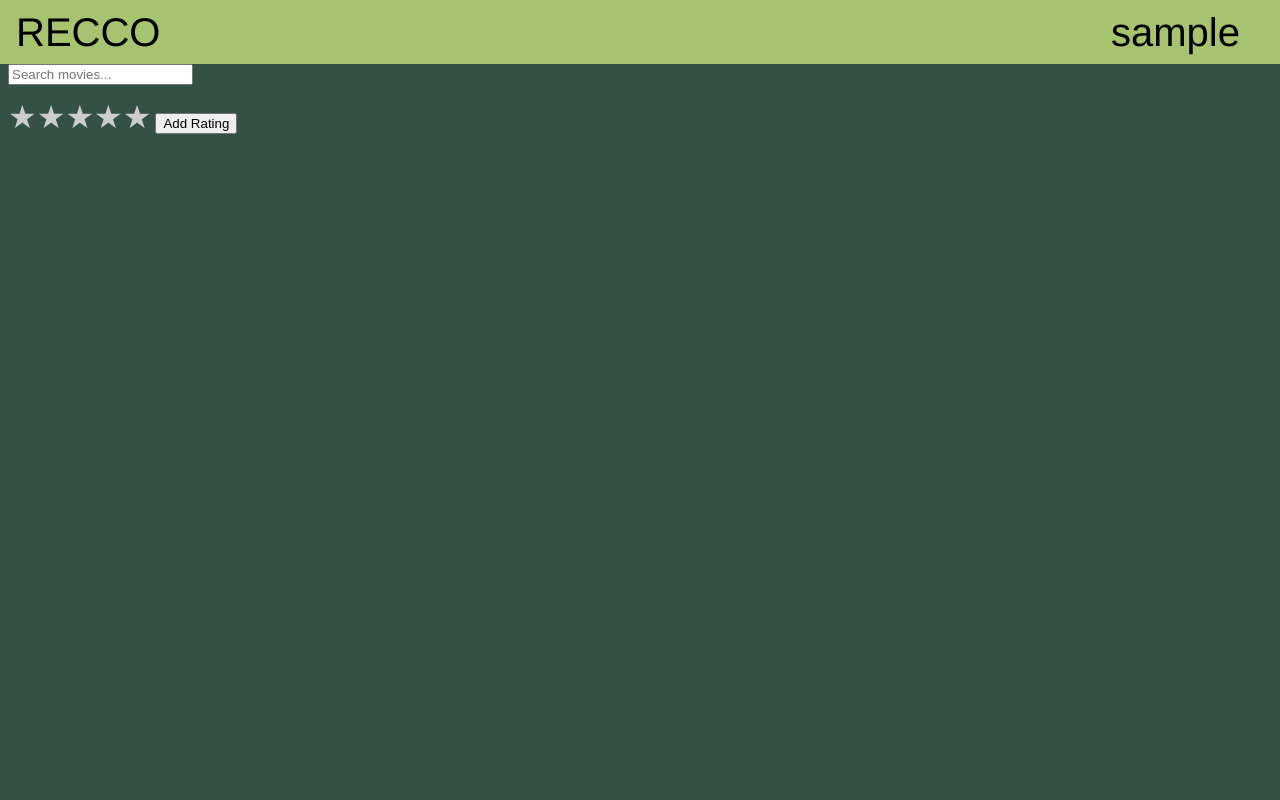
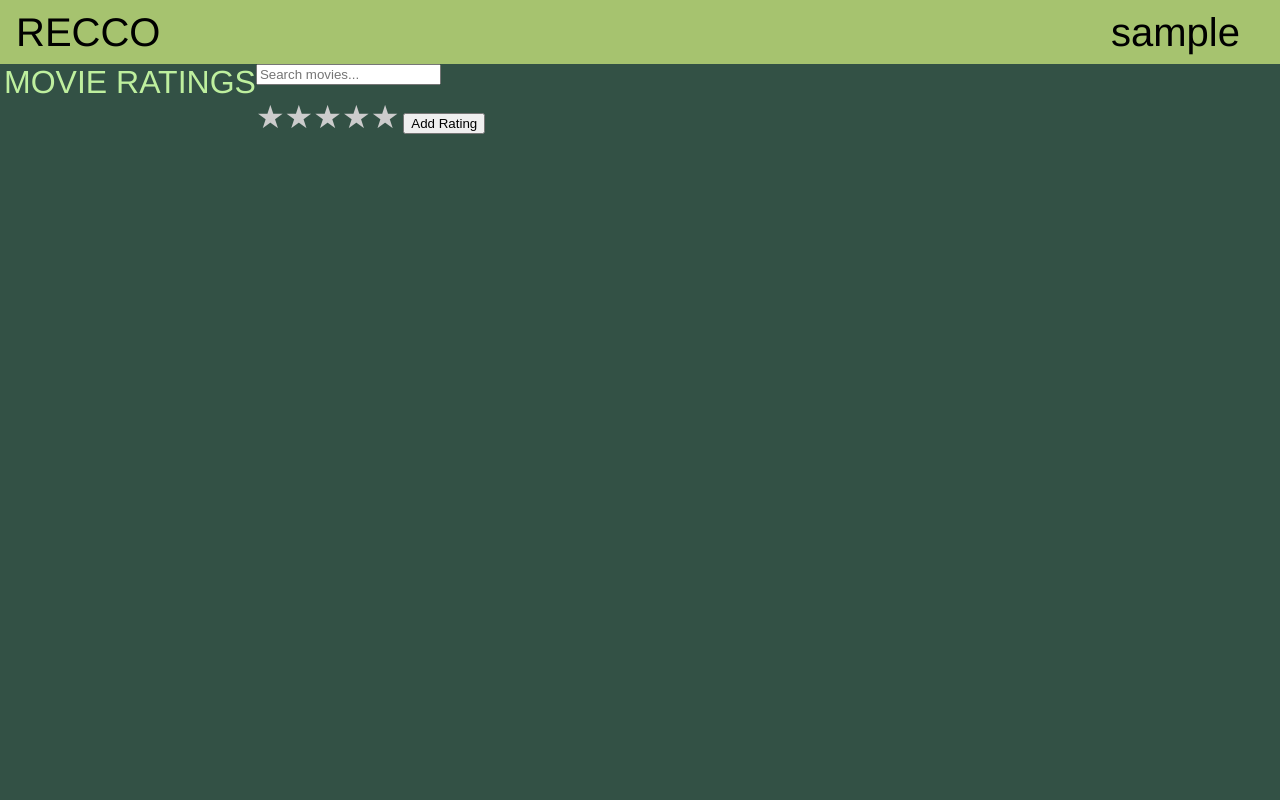
Before and after one commit to JFriendship/Movie-Recommendation-System, a Flask app: page /manage_ratings in a window 1280 px wide. Run offline with Flask 3, Linux system fonts and the light colour scheme; the visitor is signed in with stand-in values (Sample User, id 1); data that the repository does not hold is empty.

Commit message:
Add Rating List Title

```diff
--- a/static/css/manage_ratings.css
+++ b/static/css/manage_ratings.css
@@ -79,7 +79,7 @@
     list-style-type: none;
     padding: 0;
     margin: 0;
-    max-height: calc(100vh - 64px);
+    max-height: calc(100vh - 64px - 36px);
     overflow-y: auto;
     /* box-sizing: border-box; */
     scrollbar-color: #1E352F #335145;
@@ -88,11 +88,19 @@
     /* min-width: 424px; */
 }
 
+.rating-list-title-text {
+    font-family: var(--recco-font-family);
+    font-size: 32px;
+    color: #BEEF9E;
+    margin-left: 4px;
+    height: 32px;
+    margin-bottom: 4px;
+}
+
 .rating-list-item {
     background-color: #1E352F;
     /* width: calc(100% - 16px); */
     width: 100%;
-    margin-top: 8px;
     margin-bottom: 8px;
     /* margin-left: 8px; */
     /* margin: 8px 0px 8px 8px; */
--- a/templates/manage_ratings.html
+++ b/templates/manage_ratings.html
@@ -22,6 +22,7 @@
             <div class="manage-ratings-wrapper">
                 <!-- Rating List -->
                 <div class="rating-list-wrapper">
+                    <div class="rating-list-title-text"> MOVIE RATINGS </div>
                     <ul class="rating-list">
                         {% for movie_title, rating in user_ratings %}
                             <li class="rating-list-item">
```
